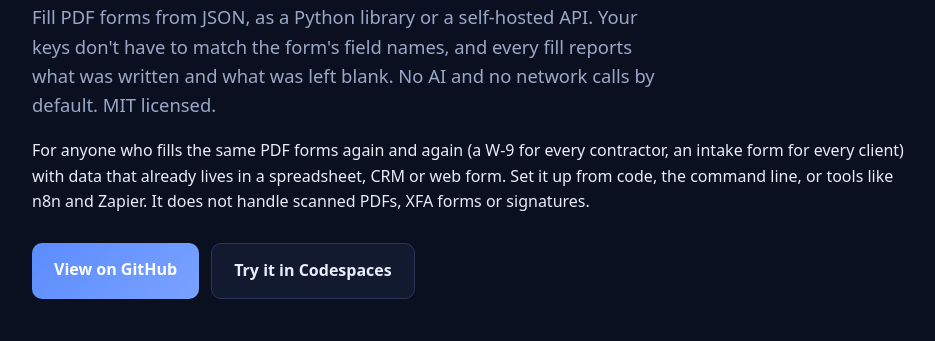
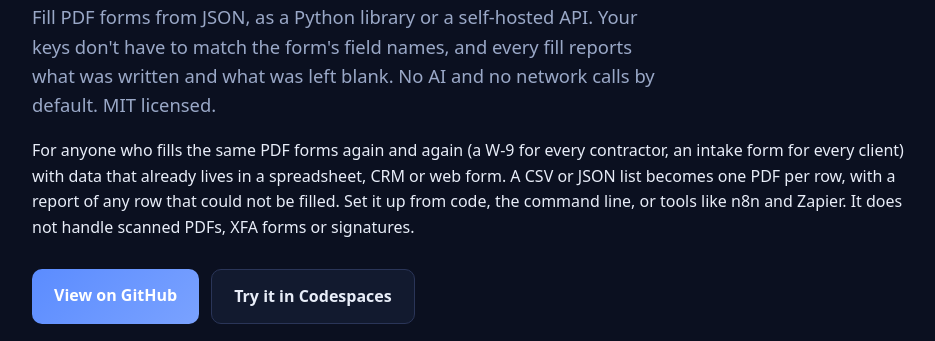
Before and after one commit to lindseystead/ai-pdf-autofiller, a plain HTML site: page docs/site/index.html in a window 1280 px wide. Shown: the part 136-477 px from the top of the page, without its empty margins (168-1103 px from the left). Drawn offline with Linux system fonts and the light colour scheme.

Commit message:
Align the remaining docs with batch behavior.
The architecture table lists POST /batch. The API and FAQ now say a
failed row stays HTTP 200 only when the batch continues, and that
--stop-on-error prints the error instead of the JSON report.

Co-authored-by: Lindsey <lindseystead@users.noreply.github.com>

```diff
--- a/docs/site/index.html
+++ b/docs/site/index.html
@@ -43,7 +43,8 @@
       what was left blank. No AI and no network calls by default. MIT licensed.</p>
     <p>For anyone who fills the same PDF forms again and again (a W-9 for every contractor, an
       intake form for every client) with data that already lives in a spreadsheet, CRM or web
-      form. Set it up from code, the command line, or tools like n8n and Zapier. It does not
+      form. A CSV or JSON list becomes one PDF per row, with a report of any row that could
+      not be filled. Set it up from code, the command line, or tools like n8n and Zapier. It does not
       handle scanned PDFs, XFA forms or signatures.</p>
 
     <div class="cta">
```
Also changed, not shown: 6 other files.
